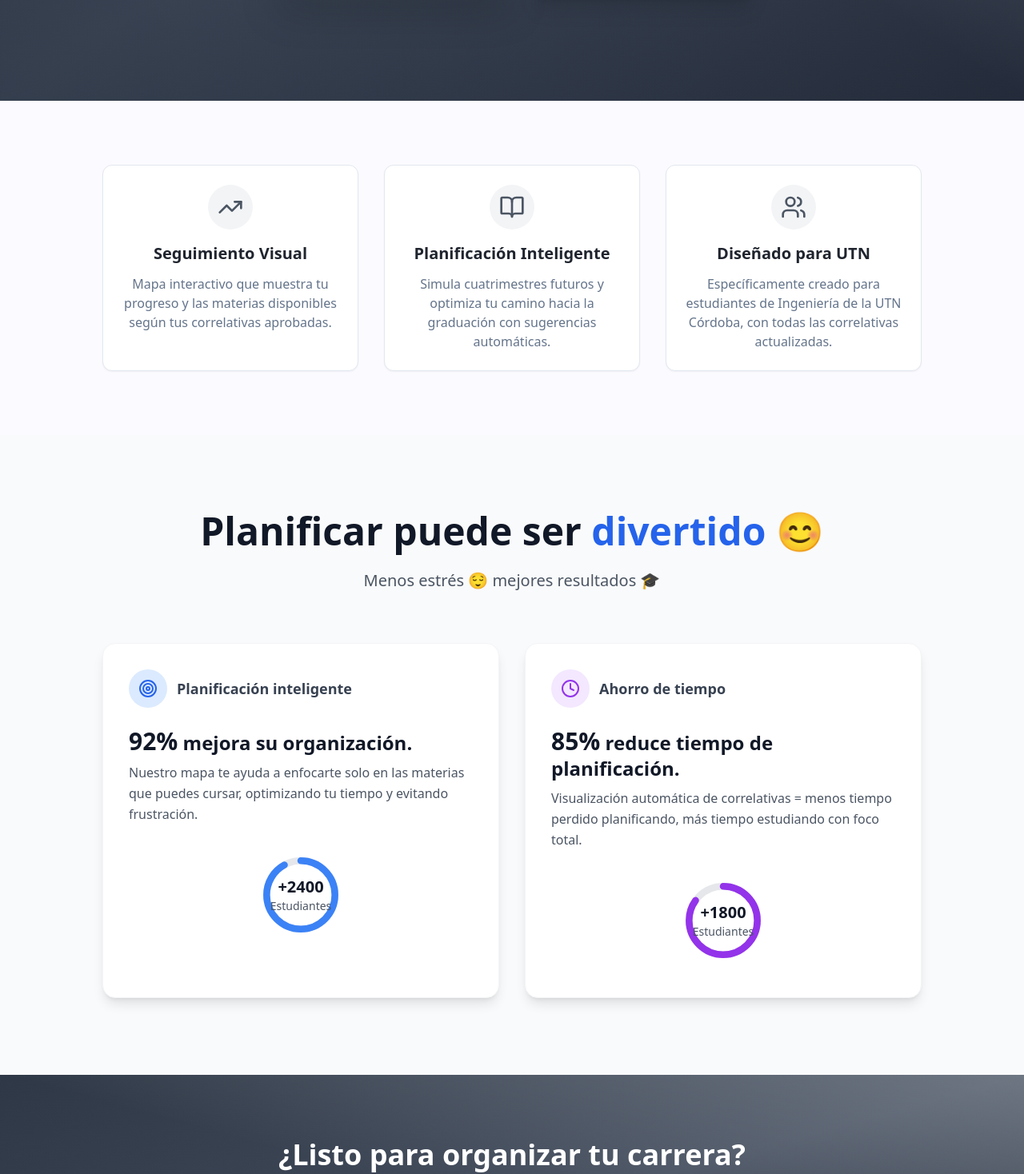
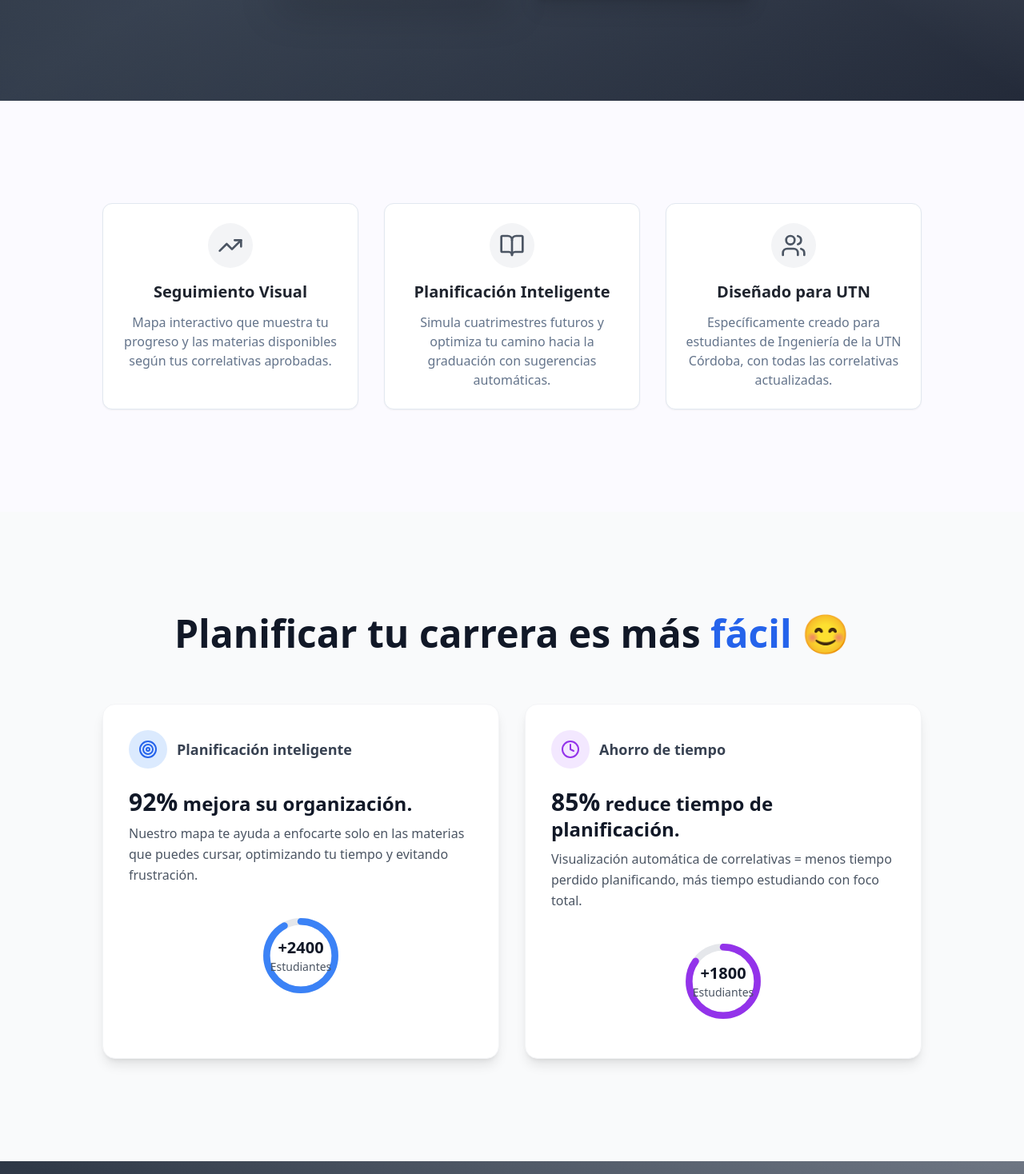
Before and after one commit to Gastonfoncea/utn-mapa-materias-84, a React (Vite) app: page / in a window 1280 px wide. Shown: the part 712-2180 px from the top of the page at 80% size. Built offline with nearby package versions, Linux system fonts and the light colour scheme.

Commit message:
Refactor landing page content
Separate content on the landing page, specifically the cards below the hero section and the subsequent section with thin gray bars. Remove the text "Menos estrés mejores resultados" and retain "Planificar tu carrera es mas facil".

```diff
--- a/src/pages/Landing.tsx
+++ b/src/pages/Landing.tsx
@@ -116,7 +116,7 @@ const Landing = () => {
       </div>
 
       {/* Features Section - Fondo Blanco */}
-      <div className="bg-background py-12 sm:py-20">
+      <div className="bg-background py-20 sm:py-32">
         <div className="container mx-auto px-4">
           <div className="grid md:grid-cols-3 gap-8 max-w-5xl mx-auto">
             <div className="text-center p-6 bg-card rounded-xl shadow-sm border">
@@ -162,16 +162,13 @@ const Landing = () => {
       </div>
 
       {/* Sección de estadísticas con tarjetas coloridas */}
-      <div className="bg-gray-50 py-16 sm:py-24">
+      <div className="bg-gray-50 py-20 sm:py-32">
         <div className="container mx-auto px-4">
           {/* Título principal */}
           <div className="text-center mb-16">
             <h2 className="text-3xl sm:text-4xl lg:text-5xl font-bold text-gray-900 mb-6">
-              Planificar puede ser <span className="text-blue-600">divertido</span> 😊
+              Planificar tu carrera es más <span className="text-blue-600">fácil</span> 😊
             </h2>
-            <p className="text-xl text-gray-600 mb-4">
-              Menos estrés 😌 mejores resultados 🎓
-            </p>
           </div>
 
           {/* Grid de tarjetas estadísticas */}
```
